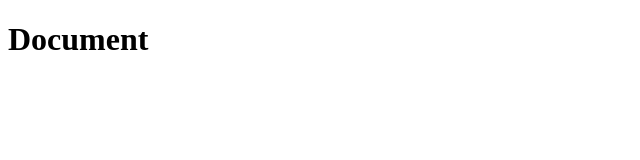
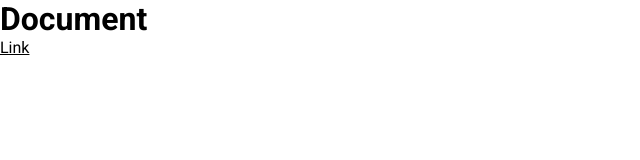
Before and after one commit to oleg59/my-webpack, a website built with webpack: page src/html/index.html in a window 1280 px wide. Shown: the whole page, without its empty margins (0-640 px from the left). Built offline with nearby package versions, Linux system fonts and the light colour scheme.

Commit message:
add scss

```diff
--- a/package.json
+++ b/package.json
@@ -18,7 +18,11 @@
   },
   "homepage": "https://github.com/oleg59/my-webpack#readme",
   "devDependencies": {
+    "css-loader": "6.7.1",
     "html-webpack-plugin": "5.5.0",
+    "mini-css-extract-plugin": "2.6.0",
+    "node-sass": "7.0.1",
+    "sass-loader": "12.6.0",
     "webpack": "5.72.0",
     "webpack-cli": "4.9.2",
     "webpack-dev-server": "4.8.1"
--- a/src/html/index.html
+++ b/src/html/index.html
@@ -5,8 +5,10 @@
     <meta name="viewport" content="width=device-width, user-scalable=no, initial-scale=1.0, maximum-scale=1.0, minimum-scale=1.0">
     <meta http-equiv="X-UA-Compatible" content="ie=edge">
     <title>Document</title>
+    <link rel='stylesheet' href='style.css'>
 </head>
 <body>
     <h1>Document</h1>
+    <a href="#">Link</a>
 </body>
 </html>
--- a/src/js/index.js
+++ b/src/js/index.js
@@ -0,0 +1 @@
+import '../styles/main.scss';
--- /dev/null
+++ b/src/styles/_fonts.scss
@@ -0,0 +1 @@
+@import url('https://fonts.googleapis.com/css2?family=Roboto:wght@300;400;700;900&display=swap');
--- /dev/null
+++ b/src/styles/_vars.scss
@@ -0,0 +1,14 @@
+:root {
+  --main-bg-color: white;
+  --main-font-color: #000;
+  --main-font-family: 'Roboto', sans-serif;
+  --main-font-size: 16px;
+  --main-line-height: 1.2;
+  --main-accent-color: #E74040;
+
+  --selection-bg: var(--main-accent-color);
+  --selection-color: var(--main-font-color);
+
+  --link-color: var(--main-font-color);
+  --link-hover-color: var(--main-accent-color);
+}
--- /dev/null
+++ b/src/styles/main.scss
@@ -0,0 +1,39 @@
+@import 'vars';
+@import 'fonts';
+
+html, body {
+  height: 100%;
+  -webkit-overflow-scrolling: touch;
+}
+
+* {
+  margin: 0;
+  padding: 0;
+  box-sizing: border-box;
+  outline: none;
+  position: relative
+}
+
+body {
+  position: relative;
+  overflow-x: hidden;
+  background: var(--main-bg-color);
+  color: var(--main-font-color);
+  font-family: var(--main-font-family);
+  font-size: var(--main-font-size);
+  line-height: var(--main-line-height);
+}
+
+::selection {
+  background-color: var(--selection-bg);
+  color: var(--selection-color);
+}
+
+a {
+  color: var(--link-color);
+  transition: 0.3s;
+
+  &:hover {
+    color: var(--link-hover-color);
+  }
+}
--- a/webpack.config.js
+++ b/webpack.config.js
@@ -1,5 +1,6 @@
 const path = require('path');
 const HtmlWebpackPlugin = require('html-webpack-plugin');
+const MiniCssExtractPlugin = require('mini-css-extract-plugin');
 
 module.exports = {
     entry: './src/js/index.js',
@@ -8,14 +9,27 @@ module.exports = {
         filename: 'main.js'
     },
     mode: 'production',
+    devServer: {
+        open: true,
+        watchFiles: ['src/**/*'],
+    },
+    module: {
+        rules: [{
+            test:/\.(s*)css$/,
+            use: [
+                MiniCssExtractPlugin.loader,
+                'css-loader',
+                'sass-loader',
+            ]
+        }]
+    },
     plugins: [
         new HtmlWebpackPlugin({
             template: 'src/html/index.html',
             filename: 'index.html',
-        })
+        }),
+        new MiniCssExtractPlugin({
+            filename: 'style.css',
+        }),
     ],
-    devServer: {
-        open: true,
-        watchFiles: ['src/**/*'],
-    },
 }
```
Also changed, not shown: 1 other file.
